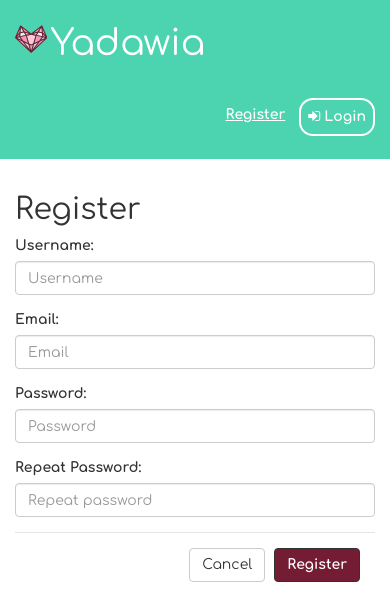
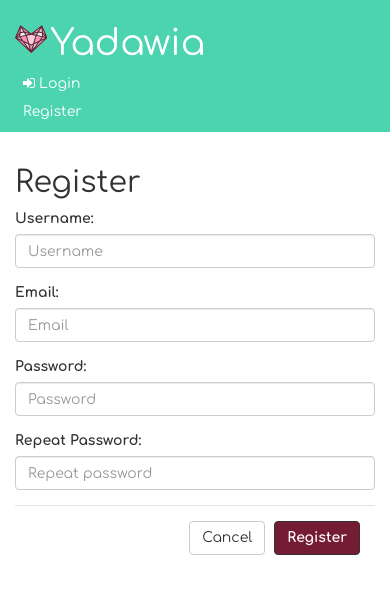
Before and after one commit to blaringsilence/yadawia, a Flask app: template yadawia/templates/register.html in a window 390 px wide. Shown: the top 596 px of the page. Run offline with Flask 2, Linux system fonts and the light colour scheme; the template is opened without the code that fills it, so the values that code supplies are empty; some libraries are stand-ins or nearby versions.

Commit message:
Responsive top menu.

```diff
--- a/yadawia/static/css/layout.css
+++ b/yadawia/static/css/layout.css
@@ -98,7 +98,15 @@ a {
 	margin-bottom: 1.7em;
 }
 
-.menu li {
+.mobile-menu {
+	padding-left: 2em;
+}
+
+.mobile-menu .menu li {
+	margin-bottom: .6em;
+}
+
+.menu-space .menu li {
 	float: right;
 	padding: 0.5em;
 	font-weight: bold;
@@ -107,22 +115,22 @@ a {
 	transition-duration: 0.3s;
 }
 
-.menu li.button {
+.menu-space .menu li.button {
 	border: 2px solid white;
 	border-radius: 1em;
 }
 
-.menu li.button:hover {
+.menu-space .menu li.button:hover {
 	background-color: rgb(237,216,52);
 	border-color: rgb(237,216,52);
 	font-weight: bold;
 }
 
-.menu li:not(.button) {
+.menu-space .menu li:not(.button) {
 	text-decoration: underline;
 }
 
-.menu li:not(.button):hover {
+.menu-space .menu li:not(.button):hover {
 	color: rgb(237,216,52);
 	text-decoration: none;
 }
--- a/yadawia/templates/layout.html
+++ b/yadawia/templates/layout.html
@@ -24,16 +24,13 @@
 				<div class="col-xs-12 col-md-4 title">
 					<h1 title="Home"><a href="{{ url_for('home') }}"> {% include 'logo.html' %} Yadawia</a></h1>
 				</div>
-				<div class="col-xs-12 col-md-8 menu-space">
-					<ul class="list-inline list-unstyled menu">
-					{% if not session.logged_in %}
-						<a data-toggle="modal" data-target="#login"><li class="button" title="Login"><i class="fa fa-sign-in"></i> Login</li></a>
-						<a data-toggle="modal" data-target="#register"><li title="Register">Register</li></a>
-					{% else %}
-						<a href="{{ url_for('logout') }}"><li class="button" title="Logout" id="logout"><i class="fa fa-sign-out"></i> Logout</li></a>
-						<a><li class="button" title="Profile"><i class="fa fa-user"></i> {{ session.username }}</li></a>
-					{% endif %}
-					</ul>
+				<div class="col-xs-12 col-md-8 menu-space hidden-xs hidden-sm">
+					{% include 'top_menu.html' with context %}
+				</div>
+			</div>
+			<div class="row hidden-md hidden-lg">
+				<div class="col-xs-12 mobile-menu">
+					{% include 'top_menu.html' with context %}
 				</div>
 			</div>
 		</div>
--- /dev/null
+++ b/yadawia/templates/top_menu.html
@@ -0,0 +1,9 @@
+<ul class="list-inline list-unstyled menu">
+{% if not session.logged_in %}
+	<a data-toggle="modal" data-target="#login"><li class="button" title="Login"><i class="fa fa-sign-in"></i> Login</li></a>
+	<a data-toggle="modal" data-target="#register"><li title="Register">Register</li></a>
+{% else %}
+	<a href="{{ url_for('logout') }}"><li class="button" title="Logout" id="logout"><i class="fa fa-sign-out"></i> Logout</li></a>
+	<a><li class="button" title="Profile"><i class="fa fa-user"></i> {{ session.username }}</li></a>
+{% endif %}
+</ul>
```
